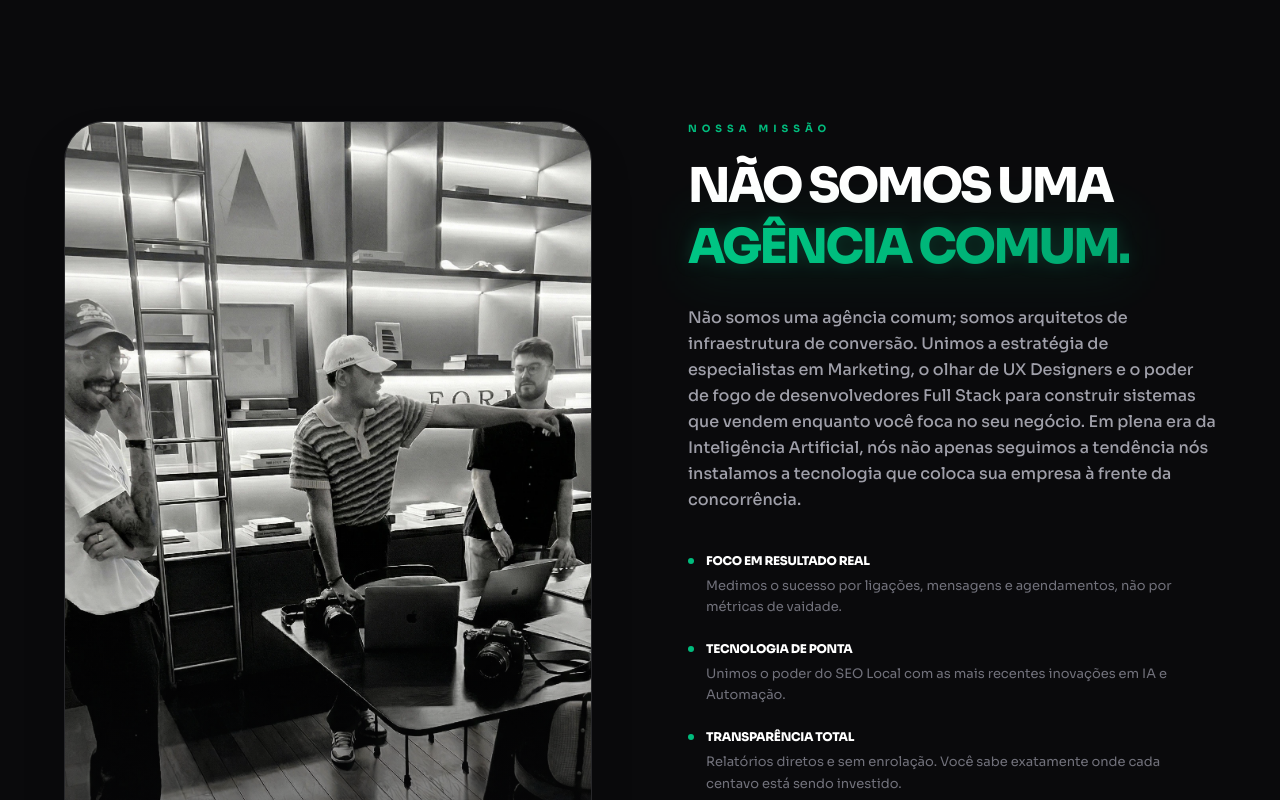
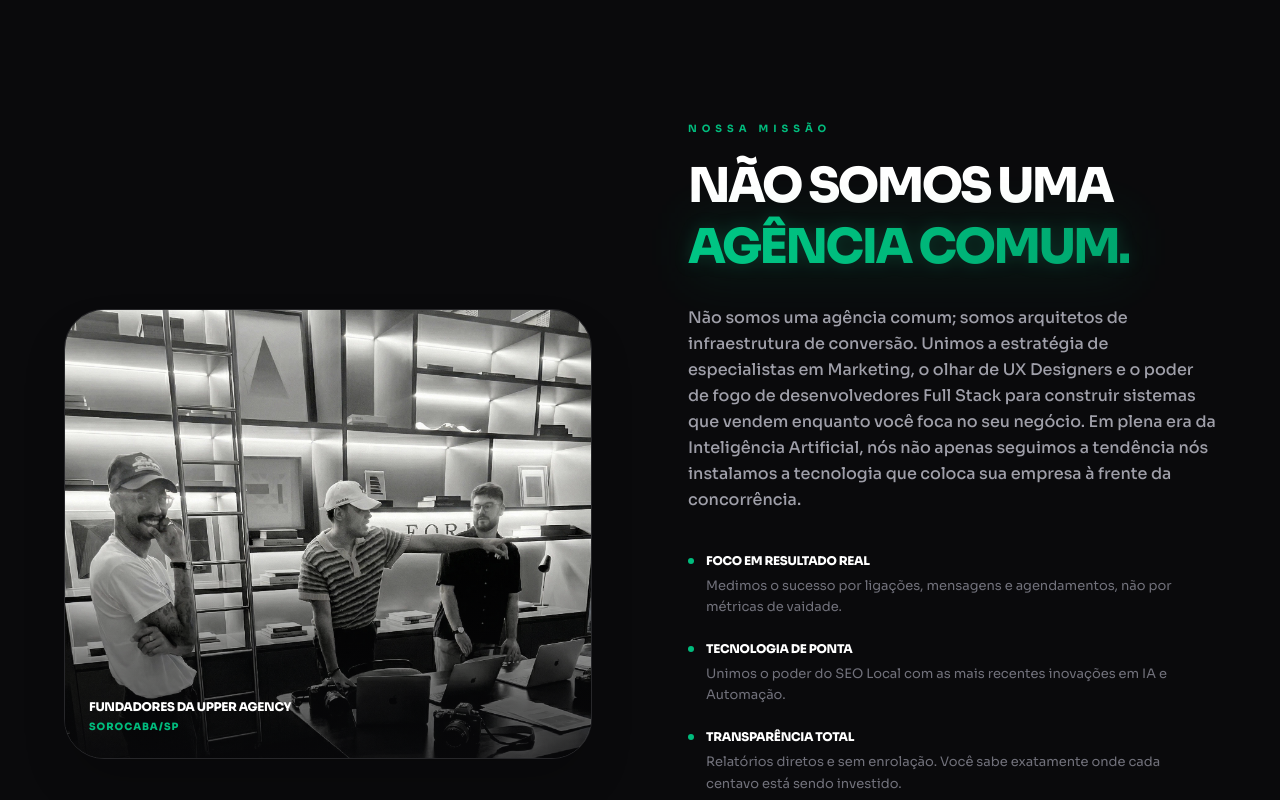
Before and after one commit to gabrsena/UPPER, a Next.js app: page / in a window 1280 px wide. Shown: the part 6860-7660 px from the top of the page. Built offline with nearby package versions, Linux system fonts and the light colour scheme.

Commit message:
style: reduce team photo size by 20% as requested

```diff
--- a/components/sections/about.tsx
+++ b/components/sections/about.tsx
@@ -7,9 +7,9 @@ import Image from "next/image";
 export const About = () => (
   <section id="sobre" className="py-24 md:py-32 px-8 bg-zinc-900/10 border-y border-zinc-900 relative overflow-hidden scroll-mt-20">
     <div className="max-w-6xl mx-auto grid lg:grid-cols-2 gap-16 md:gap-24 items-center">
-      <div className="flex flex-col gap-6 w-full max-w-sm mx-auto lg:max-w-none lg:mx-0 h-full">
-        {/* Imagem da Equipe (Aumentada) */}
-        <div className="relative group w-full h-full min-h-[400px] md:min-h-[600px] rounded-[2.5rem] overflow-hidden border border-zinc-800 shadow-2xl">
+      <div className="flex flex-col gap-6 w-full max-w-sm mx-auto lg:max-w-none lg:mx-0">
+        {/* Imagem da Equipe (Tamanho Ajustado) */}
+        <div className="relative group w-full min-h-[300px] md:min-h-[450px] rounded-[2.5rem] overflow-hidden border border-zinc-800 shadow-2xl">
           <div className="absolute -inset-4 bg-emerald-500/20 blur-3xl opacity-0 group-hover:opacity-50 transition-opacity duration-700 z-0"></div>
           <Image
             src="/sobupper.jpg"
```
